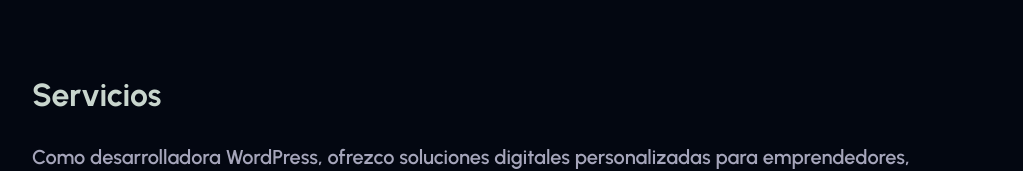
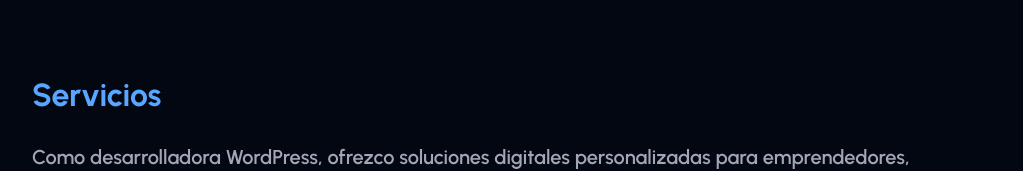
Before and after one commit to Artemisse99/Portfolio, a plain HTML site: page index.html in a window 1280 px wide. Shown: the part 746-917 px from the top of the page, without its empty margins (128-1151 px from the left). Drawn offline with Linux system fonts and the light colour scheme.

Commit message:
Update style.css

```diff
--- a/style.css
+++ b/style.css
@@ -118,7 +118,7 @@ footer {
 }
 
 .services h2 {
-  color: rgb(200, 213, 205);
+  color: #58a6ff;
   font-size: 2rem;
   margin-bottom: 1rem;
 }
```
